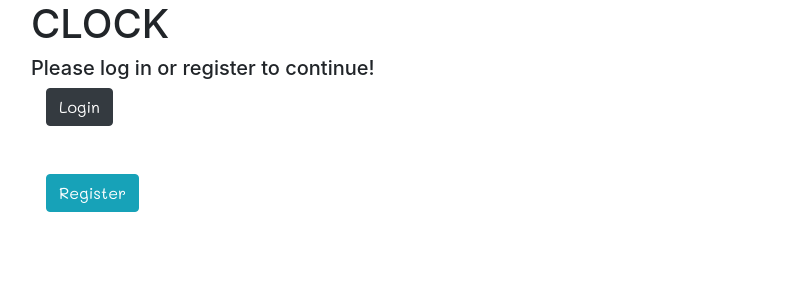
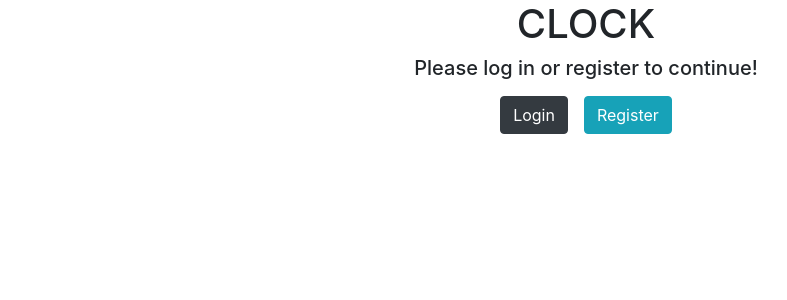
Before and after one commit to evikadar/location-clock, a Flask app: page /registration_and_login in a window 1280 px wide. Shown: the top 300 px of the page, without its empty margins (54-841 px from the left). Run offline with Flask 2, Linux system fonts and the light colour scheme; some libraries are stand-ins or nearby versions.

Commit message:
logout button, small adjustments relating to buttons

```diff
--- a/app.py
+++ b/app.py
@@ -9,12 +9,12 @@
 
 @app.route('/')
 def index():
-    #if 'user_name' in session:
-    #user_id = session['user_id']
-    #locations = queries.get_locations_for_user(user_id)
-    #return render_template('main.html', locations=locations)
-    #return redirect(url_for('registration_and_login'))
-    return render_template('main.html')
+    if 'user_name' in session:
+        user_id = session['user_id']
+        locations = queries.get_locations_for_user(user_id)
+        return render_template('main.html', locations=locations)
+    return redirect(url_for('registration_and_login'))
+
 
 @app.route('/rotate')
 def rotate():
--- a/static/style/main.css
+++ b/static/style/main.css
@@ -14,6 +14,10 @@ body {
 
 a {
     font-family: 'Mali', cursive;
+}
+
+a.btn {
+    font-family: inherit;
 }
 
 .background-image {
--- a/templates/main.html
+++ b/templates/main.html
@@ -9,9 +9,11 @@
             CLOCK
         </a>
         <form class="form-inline">
-            <button class="btn btn-sm btn-outline-secondary mr-5" type="button"
+            <button class="btn btn-sm btn-outline-secondary mr-2" type="button"
                     data-toggle="modal" data-target="#addPersonModal">Add person
             </button>
+            <a class="btn btn-sm btn-outline-info mr-2" href="{{ url_for('logout') }}">Logout
+            </a>
         </form>
         <div class="modal fade" id="addPersonModal" tabindex="-1" role="dialog" aria-labelledby="addPersonModalLabel"
              aria-hidden="true">
--- a/templates/registration_and_login.html
+++ b/templates/registration_and_login.html
@@ -1,15 +1,12 @@
 {% extends 'layout.html' %}
 {% block body %}
     <div class="container">
-        <h1>CLOCK</h1>
-        <h5>Please log in or register to continue!</h5>
+        <h1 class="d-flex justify-content-center">CLOCK</h1>
+        <h5 class="d-flex justify-content-center">Please log in or register to continue!</h5>
         <div class="container">
-            <div class="center" id="center">
-                <a type="button" id="login" href="{{ url_for('login') }}" type="button" class="btn btn-dark">Login</a>
-            </div>
-            <br><br>
-            <div>
-                <a type="button" id="register" href="{{ url_for('registration') }}" type="button" class="btn btn-info">Register</a>
+            <div class="d-flex justify-content-center" id="center">
+                <a id="login" href="{{ url_for('login') }}" class="btn btn-dark m-2">Login</a>
+                <a id="register" href="{{ url_for('registration') }}" class="btn btn-info m-2">Register</a>
             </div>
         </div>
     </div>
```
Also changed, not shown: templates/registration.html (+12 -2 lines).
